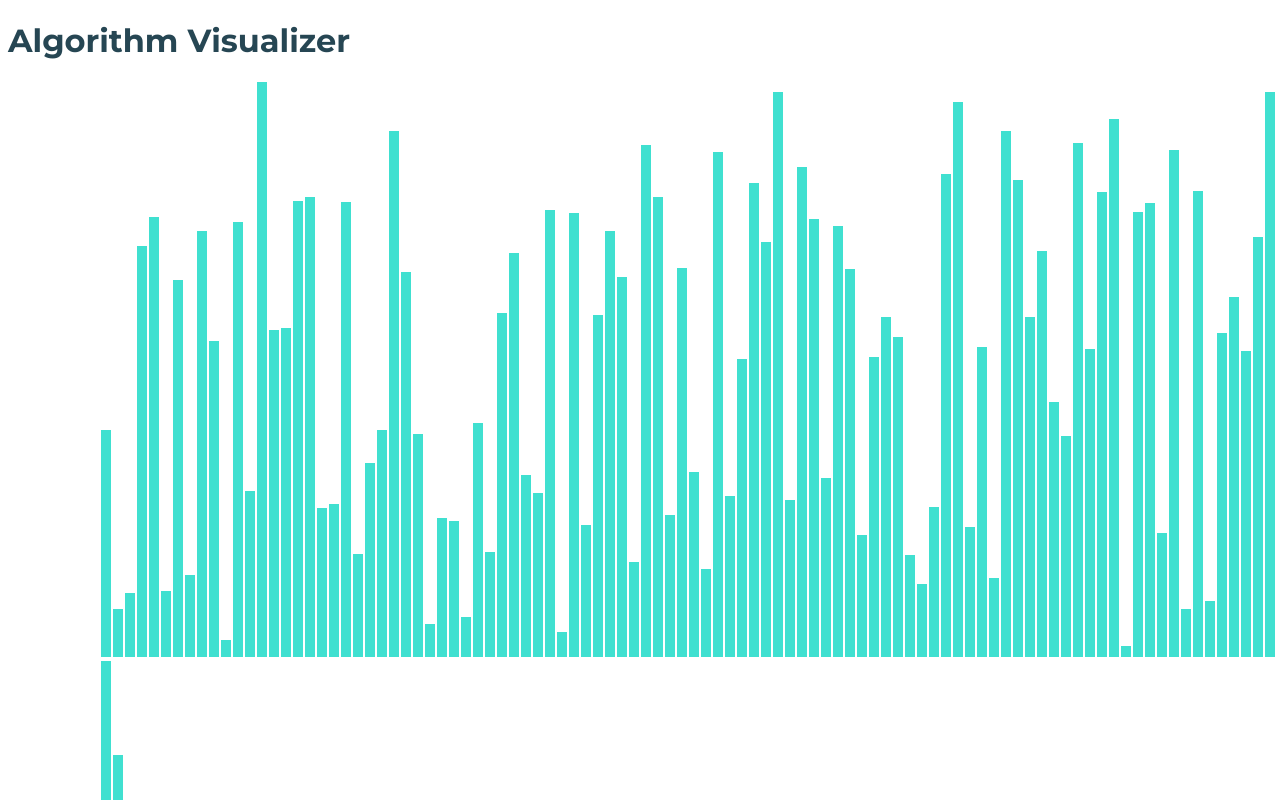
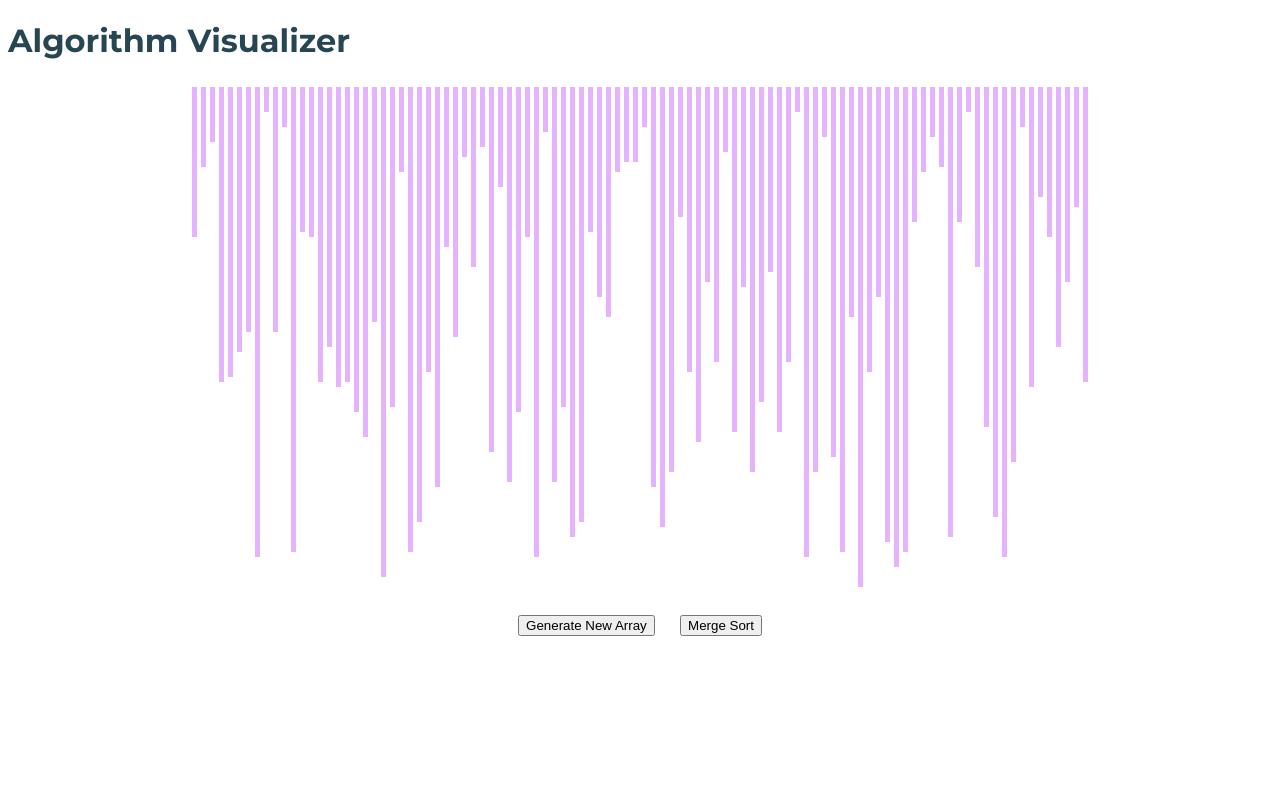
Before and after one commit to dreadwing5/algorithm-visualizer, a React (Create React App) app: page / in a window 1280 px wide. Shown: the top 800 px of the page. Built offline with nearby package versions, Linux system fonts and the light colour scheme.

Commit message:
Improve the ui for array blocks

```diff
--- a/src/App.js
+++ b/src/App.js
@@ -1,5 +1,5 @@
 import "./App.css";
-import SortingVisualizer from "./SortingVisualizer/SortingVisualizer";
+import SortingVisualizer from "./components/SortingVisualizer/SortingVisualizer";
 
 function App() {
   return (
--- a/src/SortingVisualizer/SortingVisualizer.css
+++ /dev/null
@@ -1,19 +0,0 @@
-.array-container {
-  position: absolute;
-  left: 100px;
-}
-
-.array-bar {
-  width: 10px;
-  display: inline-block;
-  margin: 0 1px;
-  /* color: blue; */
-}
-
-.buttons {
-  text-align: center;
-}
-
-.buttons > button {
-  margin: 1%;
-}
--- a/src/SortingVisualizer/SortingVisualizer.js
+++ /dev/null
@@ -1,46 +0,0 @@
-import React, { useState, useEffect } from "react";
-import mergeSort from "../algorithms/mergeSort";
-import "./SortingVisualizer.css";
-
-const getRandomInt = (min, max) => {
-  return Math.floor(Math.random() * (max - min + 1) + min);
-};
-const SortingVisualizer = () => {
-  const [array, setArray] = useState([]);
-
-  useEffect(() => {
-    resetArray();
-  }, []);
-
-  const mergeSortArray = () => {
-    const sortedArray = mergeSort(array);
-    setArray(sortedArray);
-  };
-
-  const resetArray = () => {
-    const array = [];
-    for (let i = 0; i < 100; i++) {
-      array.push(getRandomInt(5, 580));
-    }
-    setArray(array);
-  };
-
-  return (
-    <div className="array-container">
-      {array.map((value, idx) => (
-        <div
-          className="array-bar"
-          key={idx}
-          style={{ backgroundColor: "turquoise", height: `${value}px` }}
-        ></div>
-      ))}
-
-      <div className="buttons">
-        <button onClick={() => resetArray()}>Generate New Array</button>
-        <button onClick={() => mergeSortArray()}>Merge Sort</button>
-      </div>
-    </div>
-  );
-};
-
-export default SortingVisualizer;
--- a/src/algorithms/mergeSort.js
+++ b/src/algorithms/mergeSort.js
@@ -1,9 +1,13 @@
+let animation = [];
+
 const merge = (array, l, mid, h) => {
   const auxArray = [];
   let i = l,
     j = mid + 1;
 
   while (i <= mid && j <= h) {
+    animation.push([i, j, null, null]); //Push the index to be compared to the animation array
+
     if (array[i] <= array[j]) {
       auxArray.push(array[i++]);
     } else {
@@ -12,15 +16,18 @@ const merge = (array, l, mid, h) => {
   }
 
   while (i <= mid) {
+    animation.push([i, null, null, null]);
     auxArray.push(array[i++]);
   }
 
   while (j <= h) {
     auxArray.push(array[j++]);
+    animation.push([null, j, null, null]);
   }
 
   for (i = l; i <= h; i++) {
     array[i] = auxArray[i - l];
+    animation.push([i, null, [...array], null]);
   }
 };
 
@@ -36,11 +43,18 @@ const mergeSortHelper = (array, l, h) => {
 };
 
 const mergeSort = (mainArray) => {
+  animation = []; //Reset Animation array
   const helperArray = [...mainArray];
 
   mergeSortHelper(helperArray, 0, helperArray.length - 1);
 
-  return helperArray;
+  for (let i = 0; i < helperArray.length; i++) {
+    animation.push([null, null, null, i]);
+  }
+
+  return animation;
+
+  // return helperArray;
 };
 
 export default mergeSort;
--- /dev/null
+++ b/src/components/ArrayBlocks/ArrayBlocks.css
@@ -0,0 +1,19 @@
+.array__blocks {
+  margin: 0 auto;
+  min-height: 520px;
+  min-width: 90%;
+  text-align: center;
+}
+
+.array__blocks > .block {
+  background-color: turquoise;
+  color: #282c34;
+  display: inline-block;
+  font-size: 10px;
+  font-weight: bold;
+  margin: 0 2px;
+  text-align: center;
+  transition-duration: 150ms;
+  transition-property: height;
+  transition-timing-function: ease-in;
+}
--- /dev/null
+++ b/src/components/ArrayBlocks/ArrayBlocks.js
@@ -0,0 +1,63 @@
+import React, { useState, useEffect } from "react";
+import "./ArrayBlocks.css";
+const ArrayBlocks = ({ blocks, compare, sorted, swap }) => {
+  const MIN_WIDTH = 50,
+    HEIGHT_FACTOR = 500;
+  const [width, setWidth] = useState(
+    Math.min(MIN_WIDTH, Math.ceil(window.innerWidth / blocks.length) - 5)
+  );
+  console.log(width);
+  const color =
+    blocks.length <= MIN_WIDTH && width > 14 ? "#000814" : "transparent";
+
+  useEffect(() => {
+    const handleResize = () => {
+      setWidth(
+        Math.min(MIN_WIDTH, Math.ceil(window.innerWidth / blocks.length) - 8)
+      );
+    };
+
+    window.addEventListener("resize", handleResize);
+
+    setWidth(
+      Math.min(MIN_WIDTH, Math.ceil(window.innerWidth / blocks.length) - 8)
+    );
+  }, [blocks.length]);
+
+  return (
+    <div className="array__blocks">
+      {blocks.map((block, i) => {
+        const height = (block * HEIGHT_FACTOR) / blocks.length;
+
+        let bg = "#e5b3fe";
+
+        // i th element is being compared with some other element
+        if (compare && (i === compare[0] || i === compare[1])) {
+          bg = "#fee440";
+        }
+
+        if (swap && (i === swap[0] || i === swap[1])) {
+          bg = "#e76f51";
+        }
+        // i th element is in its correct position
+        if (sorted && sorted.includes(i)) {
+          bg = "#ff5c8a";
+        }
+
+        const style = {
+          backgroundColor: bg,
+          color: color,
+          height: height,
+          width: width,
+        };
+        return (
+          <div key={i} className="block" style={style}>
+            {block}
+          </div>
+        );
+      })}
+    </div>
+  );
+};
+
+export default ArrayBlocks;
--- /dev/null
+++ b/src/components/SortingVisualizer/SortingVisualizer.css
@@ -0,0 +1,7 @@
+.buttons {
+  text-align: center;
+}
+
+.buttons > button {
+  margin: 1%;
+}
```
